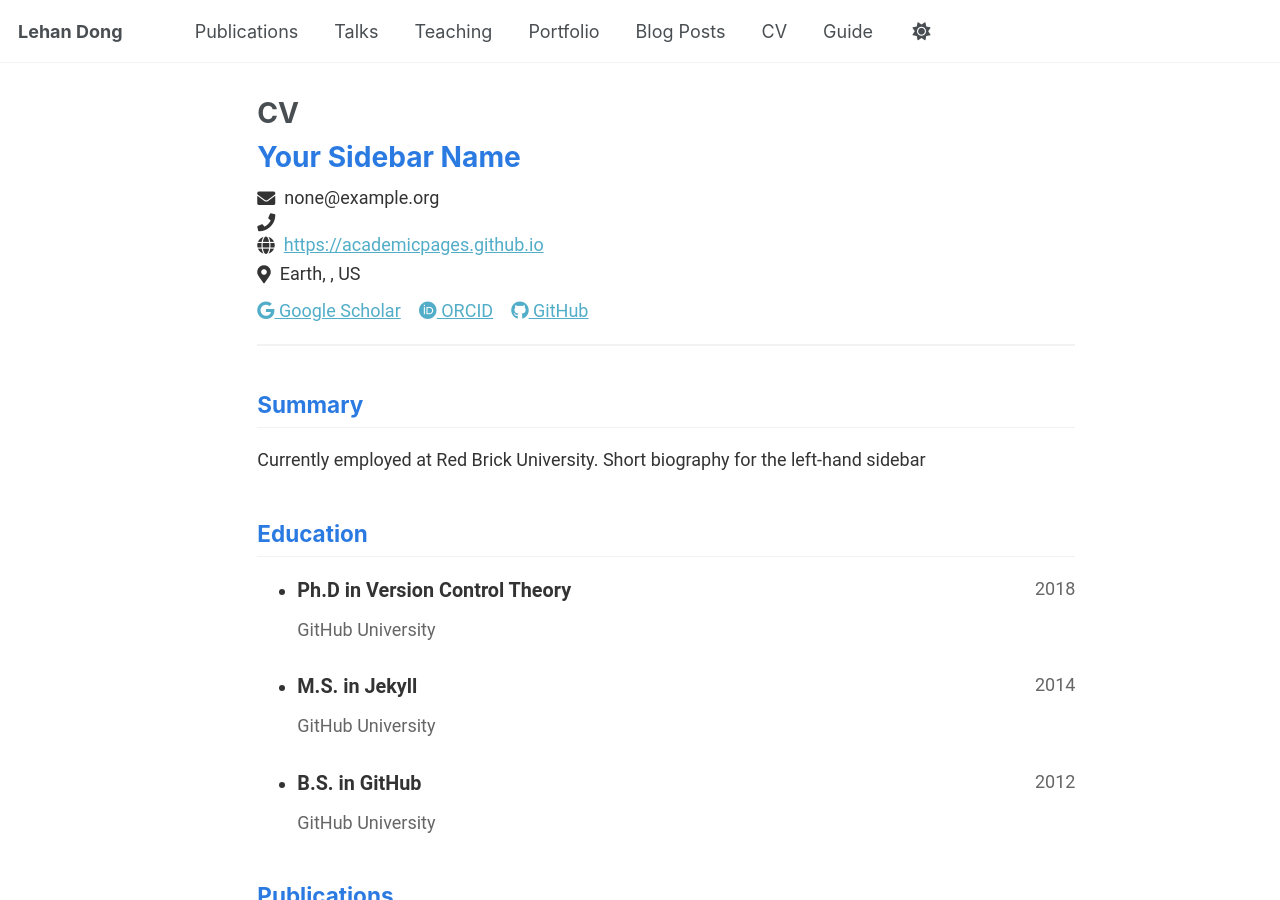
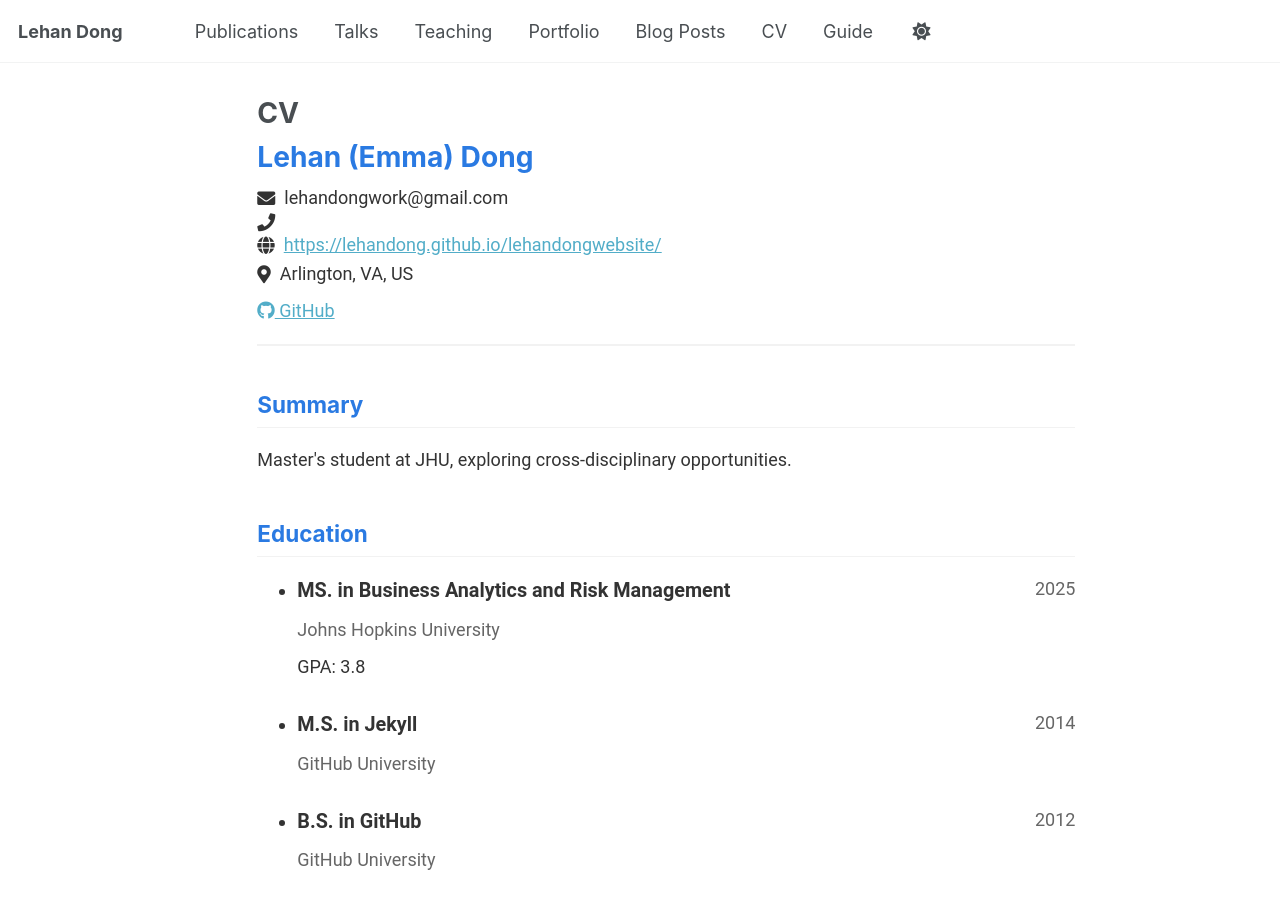
Before and after one commit to LehanDong/lehandongwebsite, a Jekyll site: the page built from _pages/cv-json.md, in a window 1280 px wide and 900 px high. Built offline with Jekyll 4.4.1, drawn with Linux system fonts in a browser that asks for light colours.

Commit message:
Update cv.json

```diff
--- a/_data/cv.json
+++ b/_data/cv.json
@@ -1,44 +1,44 @@
 {
   "basics": {
-    "name": "Your Sidebar Name",
-    "email": "none@example.org",
+    "name": "Lehan (Emma) Dong",
+    "email": "lehandongwork@gmail.com",
     "phone": "",
-    "website": "https://academicpages.github.io",
-    "summary": "Currently employed at Red Brick University. Short biography for the left-hand sidebar",
+    "website": "https://lehandong.github.io/lehandongwebsite/",
+    "summary": "Master's student at JHU, exploring cross-disciplinary opportunities.",
     "location": {
       "address": "",
       "postalCode": "",
-      "city": "Earth",
+      "city": "Arlington",
       "countryCode": "US",
-      "region": ""
+      "region": "VA"
     },
     "profiles": [
-      {
-        "network": "Google Scholar",
-        "username": "",
-        "url": "https://scholar.google.com/citations?user=PS_CX0AAAAAJ"
-      },
-      {
-        "network": "ORCID",
-        "username": "",
-        "url": "http://orcid.org/yourorcidurl"
-      },
+      #{
+      #  "network": "Google Scholar",
+      #  "username": "",
+      #  "url": "https://scholar.google.com/citations?user=PS_CX0AAAAAJ"
+      #},
+      #{
+      # "network": "ORCID",
+      #  "username": "",
+      #  "url": "http://orcid.org/yourorcidurl"
+      #},
       {
         "network": "GitHub",
         "username": "academicpages",
-        "url": "https://github.com/academicpages"
+        "url": "https://github.com/LehanDong/lehanproject"
       }
     ]
   },
   "work": [],
   "education": [
     {
-      "institution": "GitHub University",
-      "area": "Ph.D in Version Control Theory",
+      "institution": "Johns Hopkins University",
+      "area": "MS. in Business Analytics and Risk Management",
       "studyType": "",
-      "startDate": "",
-      "endDate": "2018",
-      "gpa": null,
+      "startDate": "2024",
+      "endDate": "2025",
+      "gpa": "3.8",
       "courses": []
     },
     {
```
